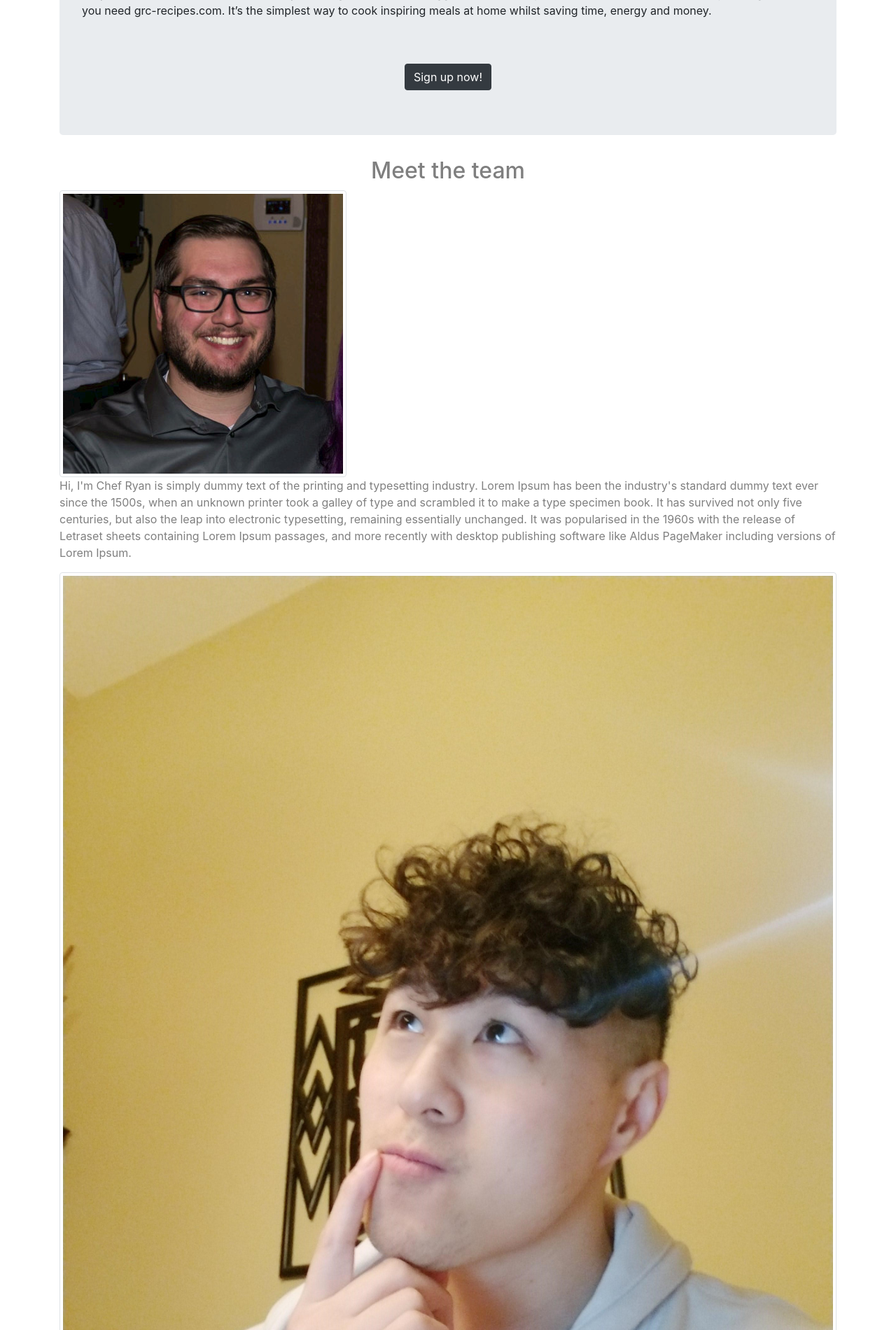
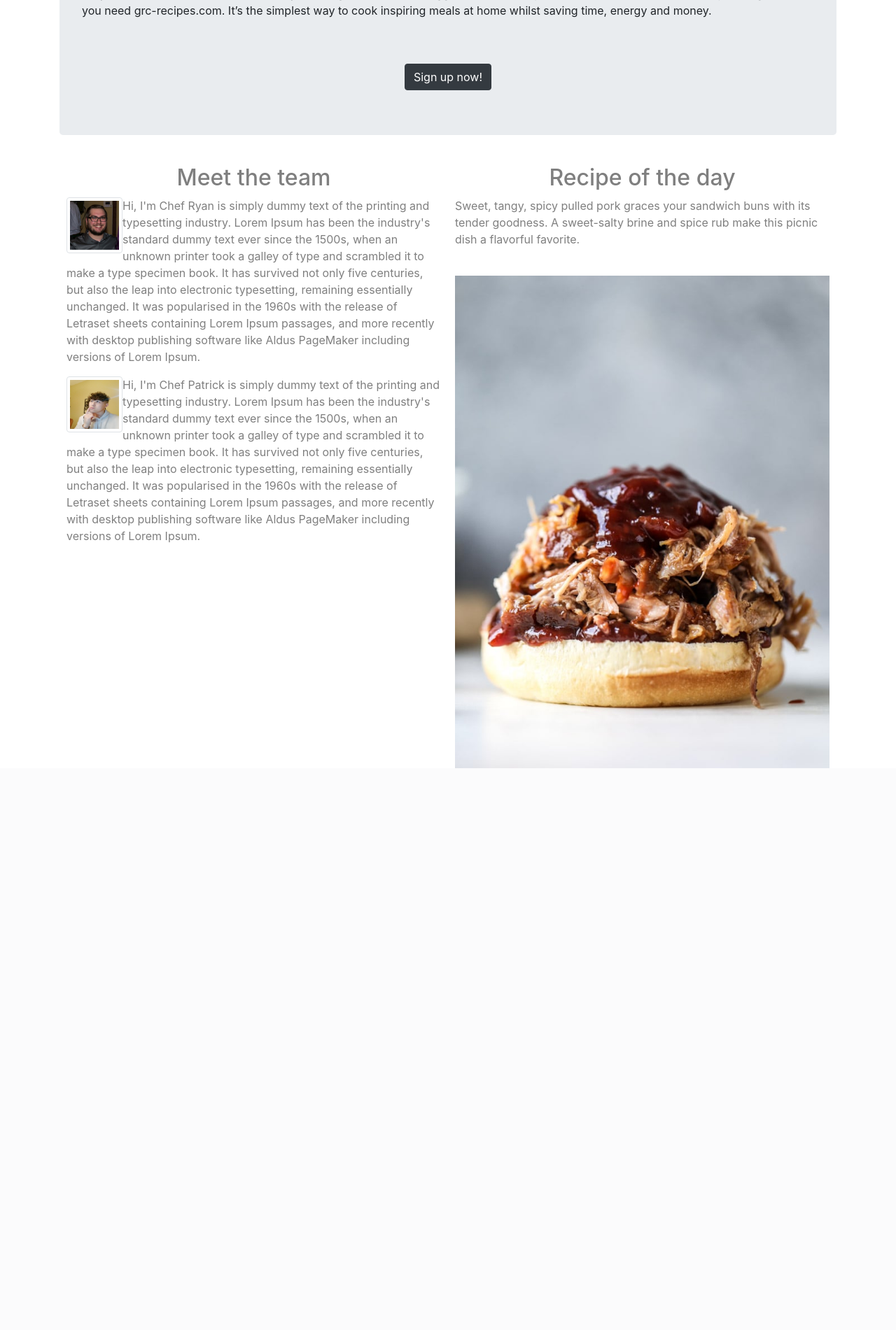
Before and after one commit to rynhndrcksn/grc-recipes, a PHP site: template views/home.html in a window 1280 px wide. Shown: the part 649-2550 px from the top of the page at 70% size. After the commit the page ends 1747 px from the top, so only its background shows below. Run offline with PHP 8.4, Linux system fonts and the light colour scheme; the template is opened without the code that fills it, so the values that code supplies are empty.

Commit message:
added columns to home page and resized pictures

```diff
--- a/css/styles.css
+++ b/css/styles.css
@@ -16,3 +16,25 @@
     padding : 100px;
     border-radius: 1%;
 }
+
+/* Create two equal columns that floats next to each other */
+.column {
+    float: left;
+    width: 50%;
+    padding: 10px;
+    height: 300px; /* Should be removed. Only for demonstration */
+}
+
+/* Clear floats after the columns */
+.row:after {
+    content: "";
+    display: table;
+    clear: both;
+}
+
+.img-thumbnail
+{
+    float: left;
+    width:  80px;
+    height: 80px;
+}
```
